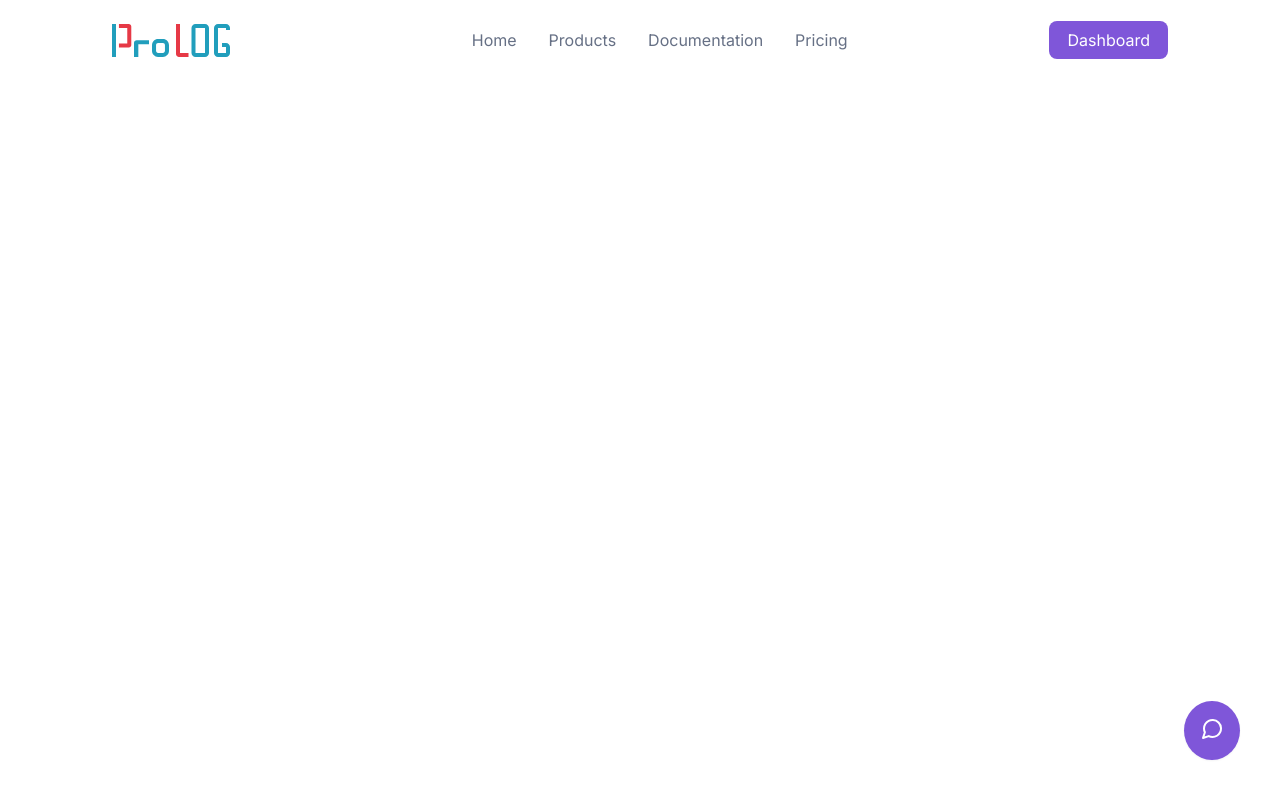
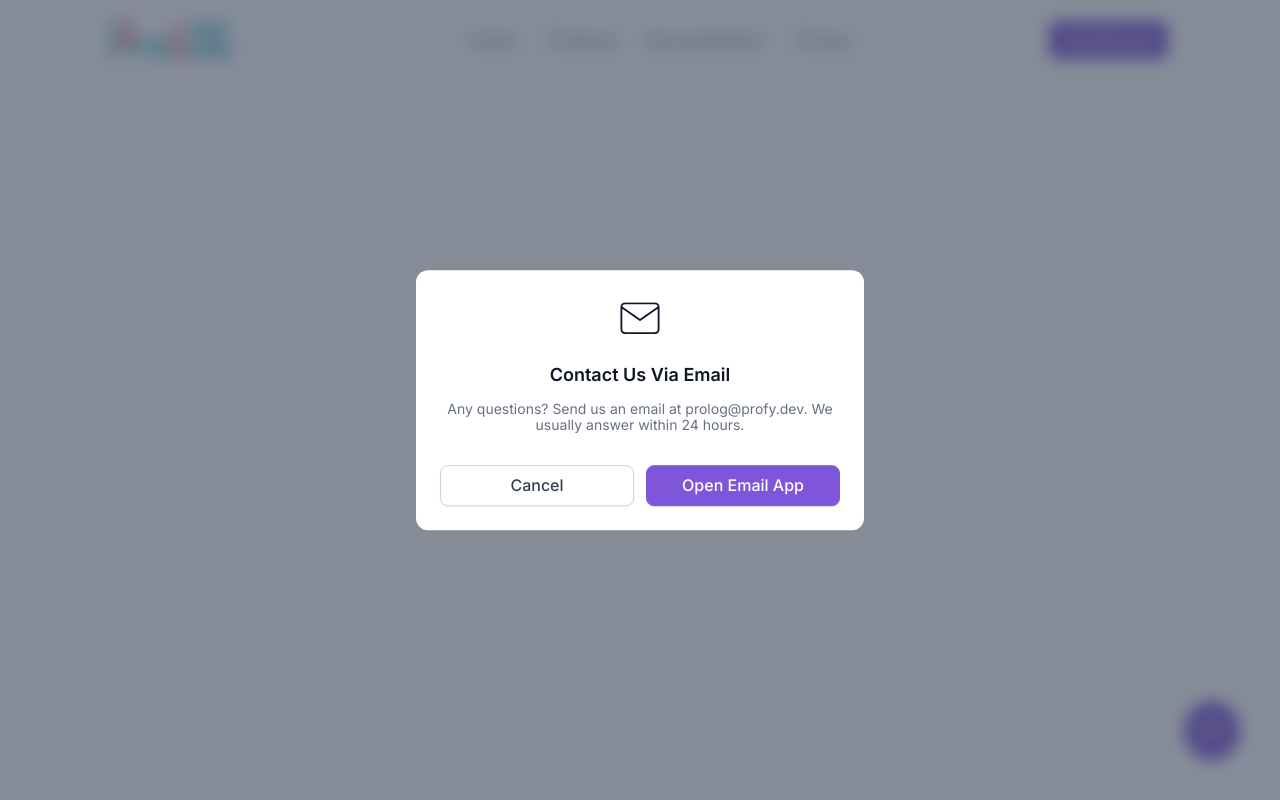
Before and after one commit to profydev/prolog-app-a89529294, a Next.js app: page / in a window 1280 px wide. Both pictures are taken after a click on the button 1212 px from the left and 730 px from the top of the page. Built offline with nearby package versions, Linux system fonts and the light colour scheme.

Commit message:
landing-page-contact-modal (#8)

```diff
--- a/package.json
+++ b/package.json
@@ -21,6 +21,7 @@
   },
   "dependencies": {
     "@fontsource/inter": "^4.5.14",
+    "@headlessui/react": "^1.7.9",
     "@tanstack/react-query": "^4.16.1",
     "@tanstack/react-query-devtools": "^4.16.1",
     "axios": "^1.1.3",
--- a/pages/index.jsx
+++ /dev/null
@@ -1,105 +0,0 @@
-import styled from "styled-components";
-import { Routes } from "@config/routes";
-import Link from "next/link";
-
-import { color, breakpoint } from "@styles/theme";
-
-const Header = styled.header`
-  width: 100%;
-  height: 80px;
-  padding: 1.25rem 1.5rem 1.25rem 1rem;
-  box-sizing: border-box;
-  display: flex;
-  justify-content: space-between;
-  align-items: center;
-  background: white;
-
-  @media (min-width: ${breakpoint("desktop")}) {
-    padding: 0 7rem;
-  }
-`;
-
-const MainLinks = styled.ul`
-  display: none;
-  gap: 32px;
-
-  @media (min-width: ${breakpoint("desktop")}) {
-    display: flex;
-  }
-`;
-
-const HeaderLink = styled(Link)`
-  color: ${color("gray", 500)};
-  text-decoration: none;
-`;
-
-const LinkButton = styled(Link)`
-  display: none;
-  background-color: ${color("primary", 600)};
-  padding: 10px 18px;
-  color: white;
-  text-decoration: none;
-  border-radius: 8px;
-
-  @media (min-width: ${breakpoint("desktop")}) {
-    display: block;
-  }
-`;
-
-const ContactButton = styled.button`
-  position: absolute;
-  bottom: 1.5rem;
-  right: 1.5rem;
-  padding: 1rem;
-  background: #7f56d9;
-  border-radius: 50%;
-  box-shadow: 0px 1px 2px rgba(16, 24, 40, 0.05);
-  border: none;
-  cursor: pointer;
-
-  &:hover {
-    background: #6941c6;
-  }
-
-  @media (min-width: ${breakpoint("desktop")}) {
-    right: 2.5rem;
-    bottom: 2.5rem;
-  }
-`;
-
-const MobileBurger = styled.img`
-  @media (min-width: ${breakpoint("desktop")}) {
-    display: none;
-  }
-`;
-
-const IssuesPage = () => {
-  return (
-    <div>
-      <Header>
-        {/* eslint-disable-next-line @next/next/no-img-element */}
-        <img src="/icons/logo-large.svg" alt="Prolog logo" />
-        <MainLinks>
-          <HeaderLink href={Routes.home}>Home</HeaderLink>
-          <HeaderLink href={Routes.products}>Products</HeaderLink>
-          <HeaderLink href={Routes.documentation}>Documentation</HeaderLink>
-          <HeaderLink href={Routes.pricing}>Pricing</HeaderLink>
-        </MainLinks>
-        <LinkButton href={Routes.projects}>Dashboard</LinkButton>
-        <MobileBurger src="/icons/burger.svg" alt="burger nav" />
-      </Header>
-      <ContactButton
-        onClick={() =>
-          alert(
-            "Implement this in Challenge 2 - Modal:\n\nhttps://profy.dev/rjs-challenge-modal"
-          )
-        }
-      >
-        {/* eslint-disable-next-line @next/next/no-img-element */}
-        <img src="/icons/message.svg" alt="Contact" />
-      </ContactButton>
-    </div>
-  );
-};
-
-export default IssuesPage;
--- /dev/null
+++ b/pages/index.tsx
@@ -0,0 +1,192 @@
+import styled from "styled-components";
+import { Routes } from "@config/routes";
+import Link from "next/link";
+import { Dialog } from "@headlessui/react";
+
+import { color, breakpoint } from "@styles/theme";
+import { useState } from "react";
+import Image from "next/image";
+
+const Header = styled.header`
+  width: 100%;
+  height: 80px;
+  padding: 1.25rem 1.5rem 1.25rem 1rem;
+  box-sizing: border-box;
+  display: flex;
+  justify-content: space-between;
+  align-items: center;
+  background: white;
+
+  @media (min-width: ${breakpoint("desktop")}) {
+    padding: 0 7rem;
+  }
+`;
+
+const MainLinks = styled.ul`
+  display: none;
+  gap: 32px;
+
+  @media (min-width: ${breakpoint("desktop")}) {
+    display: flex;
+  }
+`;
+
+const HeaderLink = styled(Link)`
+  color: ${color("gray", 500)};
+  text-decoration: none;
+`;
+
+const LinkButton = styled(Link)`
+  display: none;
+  background-color: ${color("primary", 600)};
+  padding: 10px 18px;
+  color: white;
+  text-decoration: none;
+  border-radius: 8px;
+
+  @media (min-width: ${breakpoint("desktop")}) {
+    display: block;
+  }
+`;
+
+const ContactButton = styled.button`
+  position: absolute;
+  bottom: 1.5rem;
+  right: 1.5rem;
+  padding: 1rem;
+  background: #7f56d9;
+  border-radius: 50%;
+  box-shadow: 0px 1px 2px rgba(16, 24, 40, 0.05);
+  border: none;
+  cursor: pointer;
+
+  &:hover {
+    background: #6941c6;
+  }
+
+  @media (min-width: ${breakpoint("desktop")}) {
+    right: 2.5rem;
+    bottom: 2.5rem;
+  }
+`;
+
+const MobileBurger = styled.img`
+  @media (min-width: ${breakpoint("desktop")}) {
+    display: none;
+  }
+`;
+
+const ModalBackdrop = styled.div`
+  position: fixed;
+  inset: 0;
+  background-color: rgba(52, 64, 84, 0.6);
+  backdrop-filter: blur(8px);
+`;
+
+const DialogPanel = styled(Dialog.Panel)`
+  position: fixed;
+  top: 50%;
+  transform: translateY(-50%);
+  left: 1.5rem;
+  right: 1.5rem;
+  background-color: white;
+  padding: 2rem 1.5rem 1.5rem 1.5rem;
+  text-align: center;
+  border-radius: 0.75rem;
+  max-width: 25rem;
+
+  @media (min-width: ${breakpoint("desktop")}) {
+    left: 50%;
+    right: auto;
+    transform: translate(-50%, -50%);
+  }
+`;
+
+const DialogTitle = styled(Dialog.Title)`
+  color: ${color("gray", 900)};
+  font-size: 1.125rem;
+  margin-top: 1.75rem;
+`;
+
+const DialogDescription = styled(Dialog.Description)`
+  color: ${color("gray", 500)};
+  font-size: 0.875rem;
+  margin-block: 0.5rem 2rem;
+`;
+
+const ModalButtonWrapper = styled.div`
+  display: flex;
+  gap: 0.75rem;
+  & > button {
+    width: 100%;
+  }
+`;
+
+const ModalButton = styled.button<{
+  variant: "confirm" | `cancel`;
+}>`
+  color: ${(props) =>
+    props.variant === "cancel" ? color("gray", 700) : "white"};
+  border: 1px solid
+    ${(props) =>
+      props.variant === "cancel" ? color("gray", 300) : color("primary", 600)};
+  background-color: ${(props) =>
+    props.variant === "cancel" ? "white" : color("primary", 600)};
+  font-weight: 500;
+  padding-block: 0.625rem;
+  border-radius: 0.5rem;
+  box-shadow: 0px 1px 2px rgba(16, 24, 40, 0.05);
+`;
+
+const IssuesPage = () => {
+  const [isOpen, setIsOpen] = useState(false);
+
+  const onContactModalConfirmClick = () => {
+    setIsOpen(false);
+    window.location.href =
+      "mailto:support@prolog-app.com?subject=Support Request: ";
+  };
+
+  return (
+    <div>
+      <Header>
+        {/* eslint-disable-next-line @next/next/no-img-element */}
+        <img src="/icons/logo-large.svg" alt="Prolog logo" />
+        <MainLinks>
+          <HeaderLink href={Routes.home}>Home</HeaderLink>
+          <HeaderLink href={Routes.products}>Products</HeaderLink>
+          <HeaderLink href={Routes.documentation}>Documentation</HeaderLink>
+          <HeaderLink href={Routes.pricing}>Pricing</HeaderLink>
+        </MainLinks>
+        <LinkButton href={Routes.projects}>Dashboard</LinkButton>
+        <MobileBurger src="/icons/burger.svg" alt="burger nav" />
+      </Header>
+      <ContactButton onClick={() => setIsOpen(true)}>
+        {/* eslint-disable-next-line @next/next/no-img-element */}
+        <img src="/icons/message.svg" alt="Contact" />
+      </ContactButton>
+      <Dialog open={isOpen} onClose={() => setIsOpen(false)}>
+        <ModalBackdrop />
+        <DialogPanel>
+          <Image src="/icons/email.svg" alt="email" width={40} height={32} />
+          <DialogTitle>Contact Us Via Email</DialogTitle>
+          <DialogDescription>
+            Any questions? Send us an email at prolog@profy.dev. We usually
+            answer within 24 hours.
+          </DialogDescription>
+
+          <ModalButtonWrapper>
+            <ModalButton variant="cancel" onClick={() => setIsOpen(false)}>
+              Cancel
+            </ModalButton>
+            <ModalButton variant="confirm" onClick={onContactModalConfirmClick}>
+              Open Email App
+            </ModalButton>
+          </ModalButtonWrapper>
+        </DialogPanel>
+      </Dialog>
+    </div>
+  );
+};
+
+export default IssuesPage;
```
Also changed, not shown: public/icons/email.svg (added), 1 other file (tests, documents, lock files or other folders).
